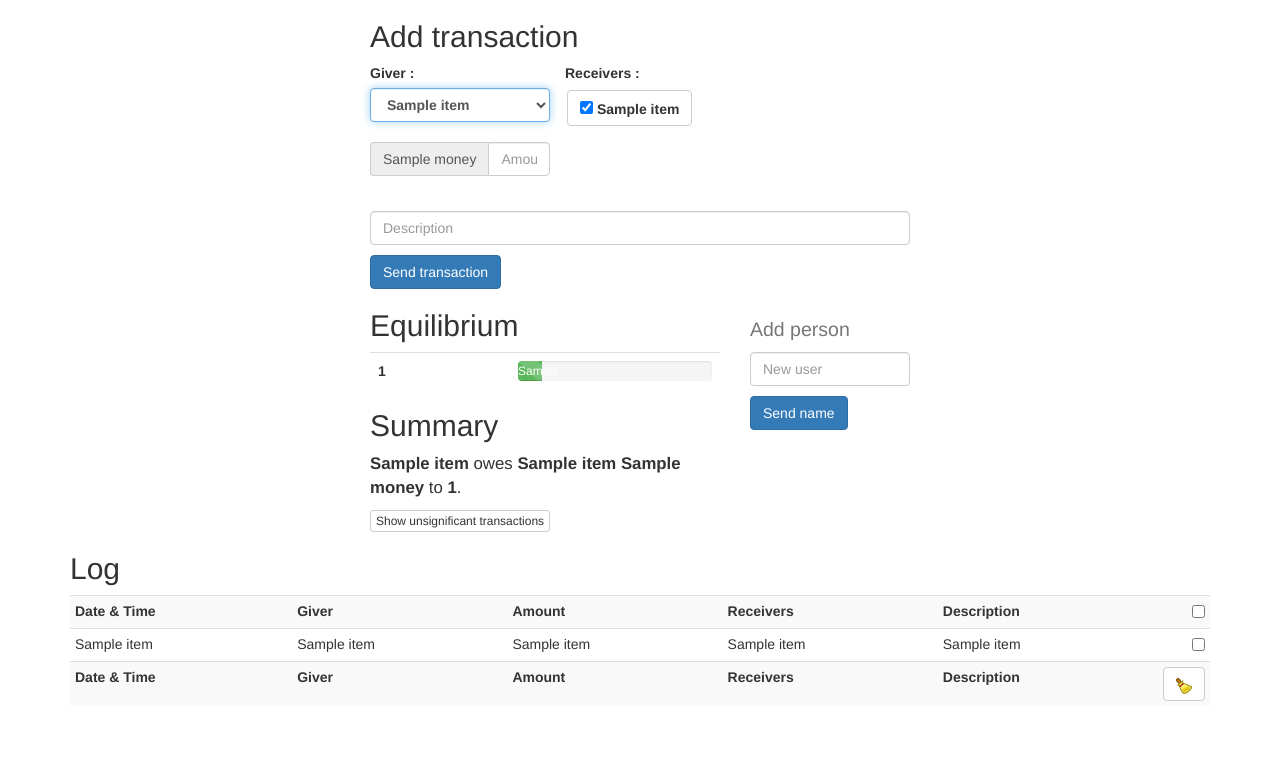
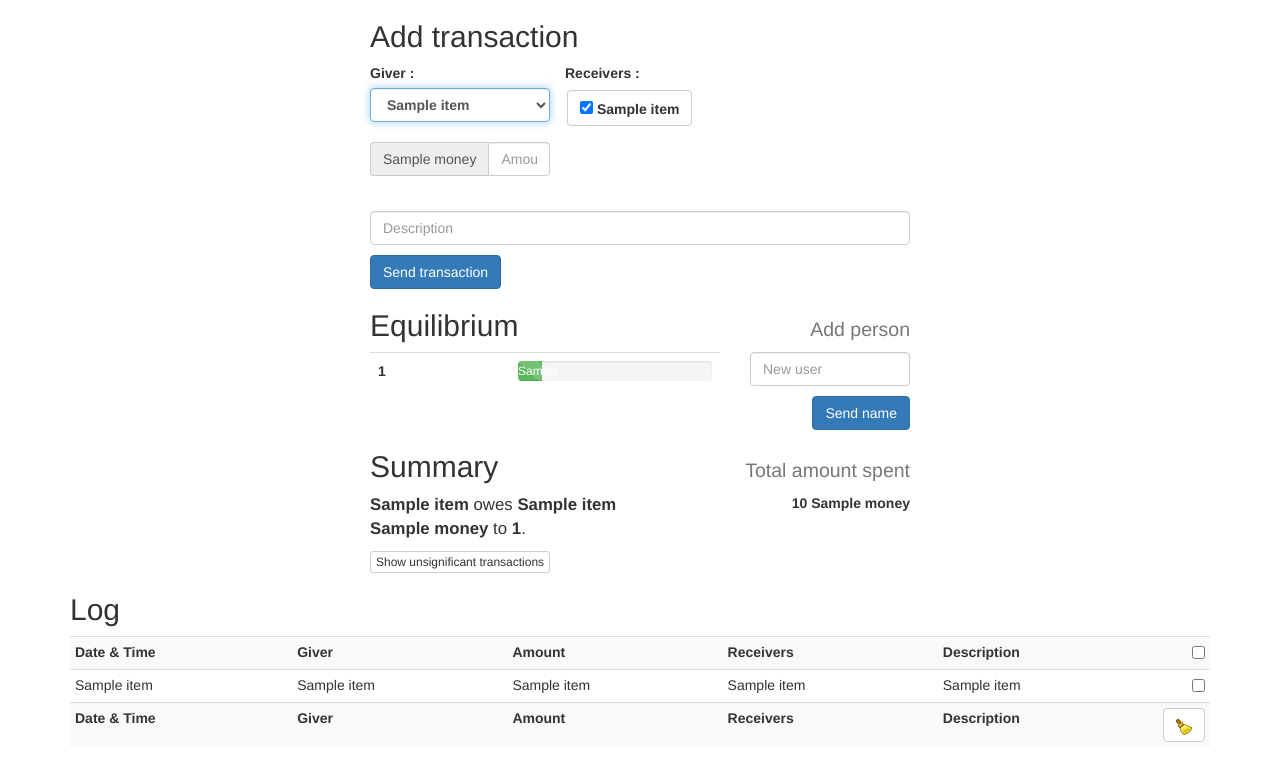
Before and after one commit to webplate/endebts, a Flask app: template templates/main.html in a window 1280 px wide. Shown: the top 781 px of the page. Run offline with Flask 2, Linux system fonts and the light colour scheme; the template is opened without the code that fills it: most values are stand-ins (such as "Sample title", 1, 10 or a date in 2020).

Commit message:
compute and display total spent better grid layout

```diff
--- a/server.py
+++ b/server.py
@@ -98,6 +98,7 @@ def main_page():
         summary = round_summary(mainDebt.transacs_simple)
         summary = sort_summary(summary)
         equilibrium = get_equilibrium(summary)
+        total_spent = mainDebt.total
         actors = participants(summary) + added_actors
         history = format_histo(mainDebt.history)
         #render page
@@ -109,6 +110,7 @@ def main_page():
             money=CONFIG.MONEY,
             dl_button=CONFIG.DL_BUTTON,
             equilibrium=equilibrium,
+            total=total_spent,
             precise_version=False)
     else:
         return "Error in history file: " + str(filename)
@@ -120,6 +122,7 @@ def precise_page():
         summary=mainDebt.transacs_simple
         summary = sort_summary(summary)
         equilibrium = get_equilibrium(summary)
+        total_spent = mainDebt.total
         actors=mainDebt.acteurs + added_actors
         history=mainDebt.history
         #render page
@@ -131,6 +134,7 @@ def precise_page():
             money=CONFIG.MONEY,
             dl_button=CONFIG.DL_BUTTON,
             equilibrium=equilibrium,
+            total=total_spent,
             precise_version=True)
     else:
         return "Error in history file: "+ str(filename)
--- a/templates/main.html
+++ b/templates/main.html
@@ -25,6 +25,9 @@
     <div class="container" id="main">
     <div id="sub_main">
 
+<!--
+    Alert row
+-->
     <div class="row">
         {% with messages = get_flashed_messages(with_categories=true) %}
           {% if messages %}
@@ -36,6 +39,10 @@
           {% endif %}
         {% endwith %}
     </div>
+
+<!--
+    Add row
+-->
 
     <div class="row">
         <div class="col-xs-12">
@@ -86,6 +93,9 @@
         </div>
     </div>
 
+<!--
+    Equilibrium row
+-->
 
     <div class="row">
 
@@ -109,6 +119,28 @@
                 {% endfor %}
             </table>
 
+        </div>
+
+        <div class="col-sm-4 text-right">
+            <h2><small>Add person</small></h2>
+            <form method="post" action="add_user">
+                <p>
+                    <label class="sr-only" for="new_user">New user :</label>
+                    <input class="form-control" type="text" name="new_user" id="new_user" placeholder="New user" maxlength="20" required/>
+                </p>
+
+            <input class="btn btn-primary" type="submit" value="Send name" />
+
+            </form>
+        </div>
+    </div>
+
+<!--
+    Summary row
+-->
+
+    <div class="row">
+        <div class="col-sm-6">
             <h2>Summary</h2>
             <p class="summary">
             {% for item in summary %}
@@ -120,28 +152,25 @@
             {% else %}
                 <a class="btn btn-default btn-xs" href="./full_precision">Show unsignificant transactions</a>
             {% endif %}
-
         </div>
 
-        <div class="col-sm-4">
-        <h2><small>Add person</small></h2>
-        <form method="post" action="add_user">
-            <p>
-                <label class="sr-only" for="new_user">New user :</label>
-                <input class="form-control" type="text" name="new_user" id="new_user" placeholder="New user" maxlength="20" required/>
-            </p>
+        <div class="col-sm-6 text-right">
+            <h2><small>Total amount spent</small></h2>
+            <p><strong>{{ total }} {{ money }}</strong></p>
+        </div>
 
-        <input class="btn btn-primary" type="submit" value="Send name" />
+    </div>
 
-        </form>
-        </div>
-    </div>
 <!--
-    Close main (UP) container and sub container
+    End first container
 -->
     </div>
     </div>
 
+
+<!--
+    Log
+-->
 
     <div class="container" id="log_container">
 
```
Also changed, not shown: endebts.py (+10 -2 lines).
